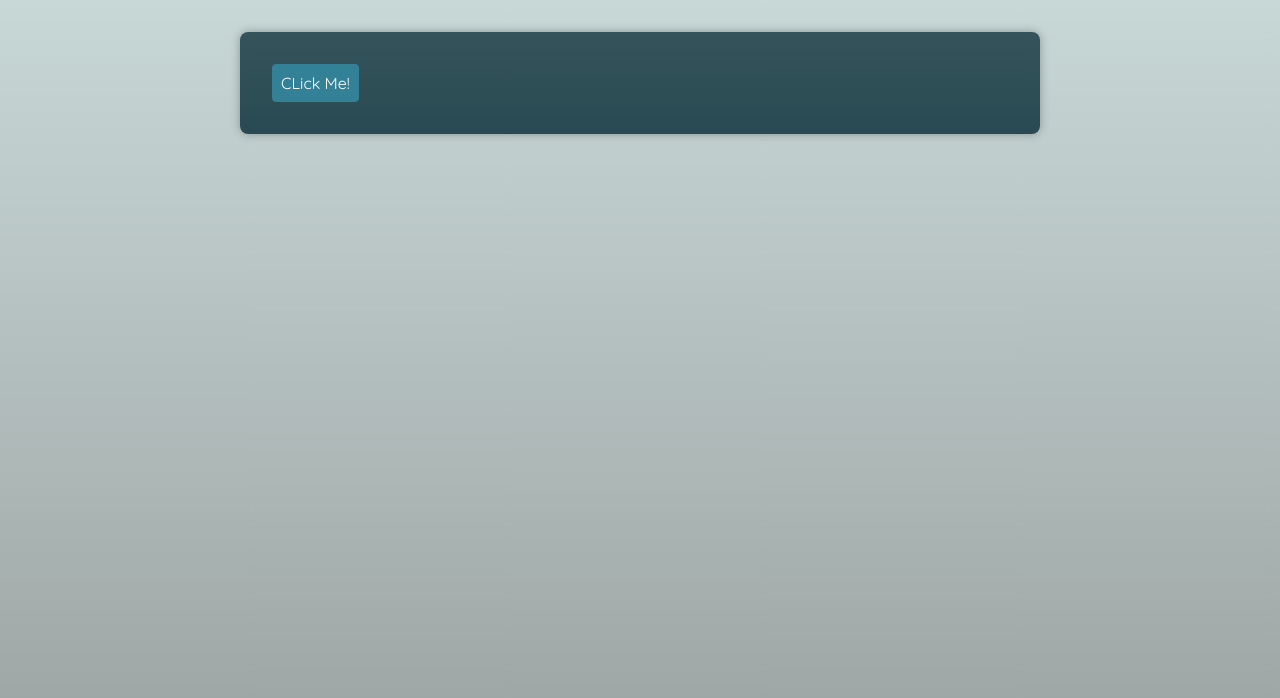
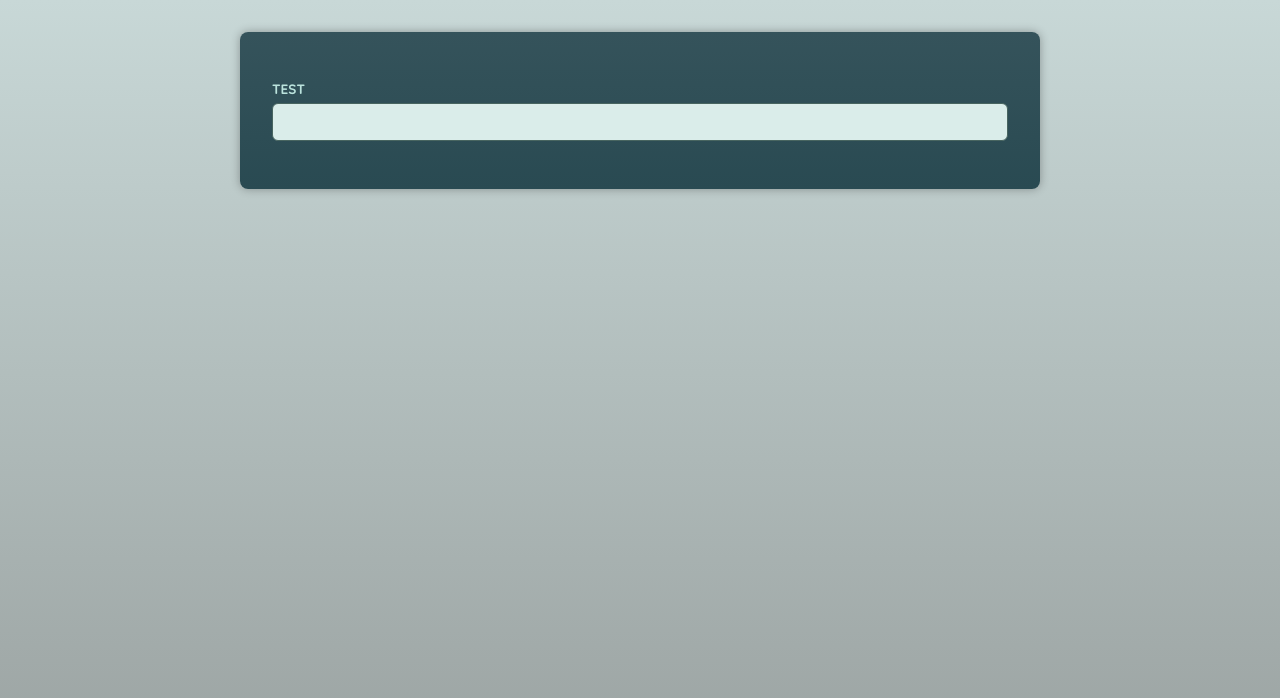
Before and after one commit to MaNaSDeo/TypeScript-basic-Name-age-form, a React (Vite) app: page / in a window 1280 px wide. Shown: the top 698 px of the page. Built offline with nearby package versions, Linux system fonts and the light colour scheme; a web font is replaced by a local one.

Commit message:
forwardRef

```diff
--- a/src/App.tsx
+++ b/src/App.tsx
@@ -1,11 +1,14 @@
-// import Input from "./components/Input";
+import Input from "./components/Input";
 import Button from "./components/Button";
 import Container from "./components/Container";
+import { useRef } from "react";
 
 function App() {
+  const input = useRef<HTMLInputElement>(null);
+
   return (
     <main>
-      <Container as={Button}>CLick Me!</Container>
+      <Input label="Test" id="test" ref={input} />
     </main>
   );
 }
--- a/src/components/Input.tsx
+++ b/src/components/Input.tsx
@@ -1,17 +1,20 @@
-import { type ComponentPropsWithoutRef } from "react";
+import { forwardRef, type ComponentPropsWithoutRef } from "react";
 
 type InputProps = {
   label: string;
   id: string;
 } & ComponentPropsWithoutRef<"input">;
 
-function Input({ label, id, ...props }: InputProps) {
+const Input = forwardRef<HTMLInputElement, InputProps>(function Input(
+  { label, id, ...props },
+  ref
+) {
   return (
     <p>
       <label htmlFor={id}>{label}</label>
-      <input id={id} {...props} />
+      <input id={id} {...props} ref={ref} />
     </p>
   );
-}
+});
 
 export default Input;
```
